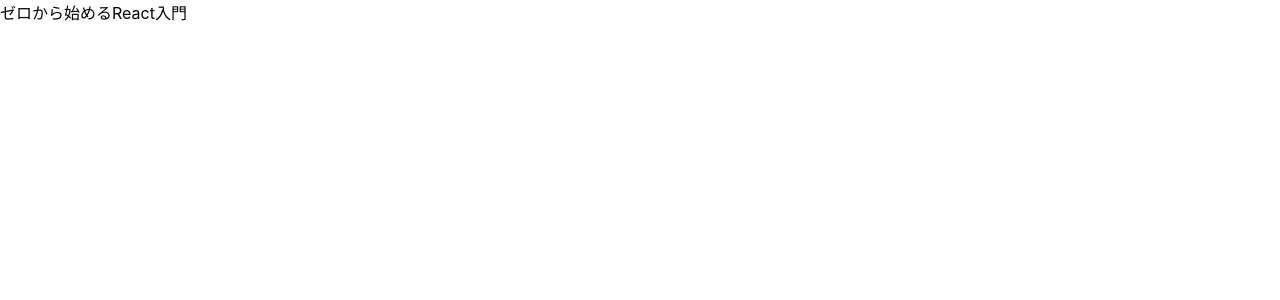
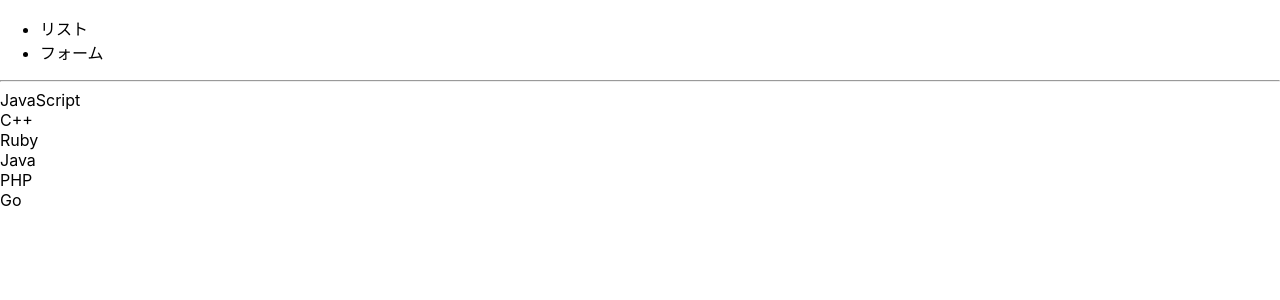
Before and after one commit to Umi-no-Kagayaki/react-tutorial, a React (Create React App) app: page / in a window 1280 px wide. Shown: the top 300 px of the page. Built offline with nearby package versions, Linux system fonts and the light colour scheme.

Commit message:
add new chapter

```diff
--- a/src/App.js
+++ b/src/App.js
@@ -1,6 +1,26 @@
+import {useState} from 'react';
+import {List} from './List';
+import {Form} from './Form'
+
 function App() {
+  const [tab, setTab] = useState('list');
+
   return (
-    <div>ゼロから始めるReact入門</div>
+    <div>
+      <header>
+        <ul>
+          <li onClick = {() => setTab('list')}>リスト</li>
+
+          <li onClick = {() => setTab('form')}>フォーム</li>
+        </ul>
+      </header>
+
+      <hr/>
+
+      {
+        tab === 'list' ? <List /> : <Form />
+      }
+    </div>
   );
 }
 
--- /dev/null
+++ b/src/Form.js
@@ -0,0 +1,3 @@
+export const Form = () => {
+    return (<div>フォームです</div>);
+}
--- /dev/null
+++ b/src/List.js
@@ -0,0 +1,20 @@
+const LANGUAGES = [
+    'JavaScript',
+    'C++',
+    'Ruby',
+    'Java',
+    'PHP',
+    'Go'
+]
+
+export const List = () => {
+    return (
+        <div>
+            {
+                LANGUAGES.map((lang, index) => {
+                    return <div key = {index}>{lang}</div>
+                })
+            }
+        </div>
+    )
+}
```
Also changed, not shown: 1 other file (tests, documents, lock files or other folders).
